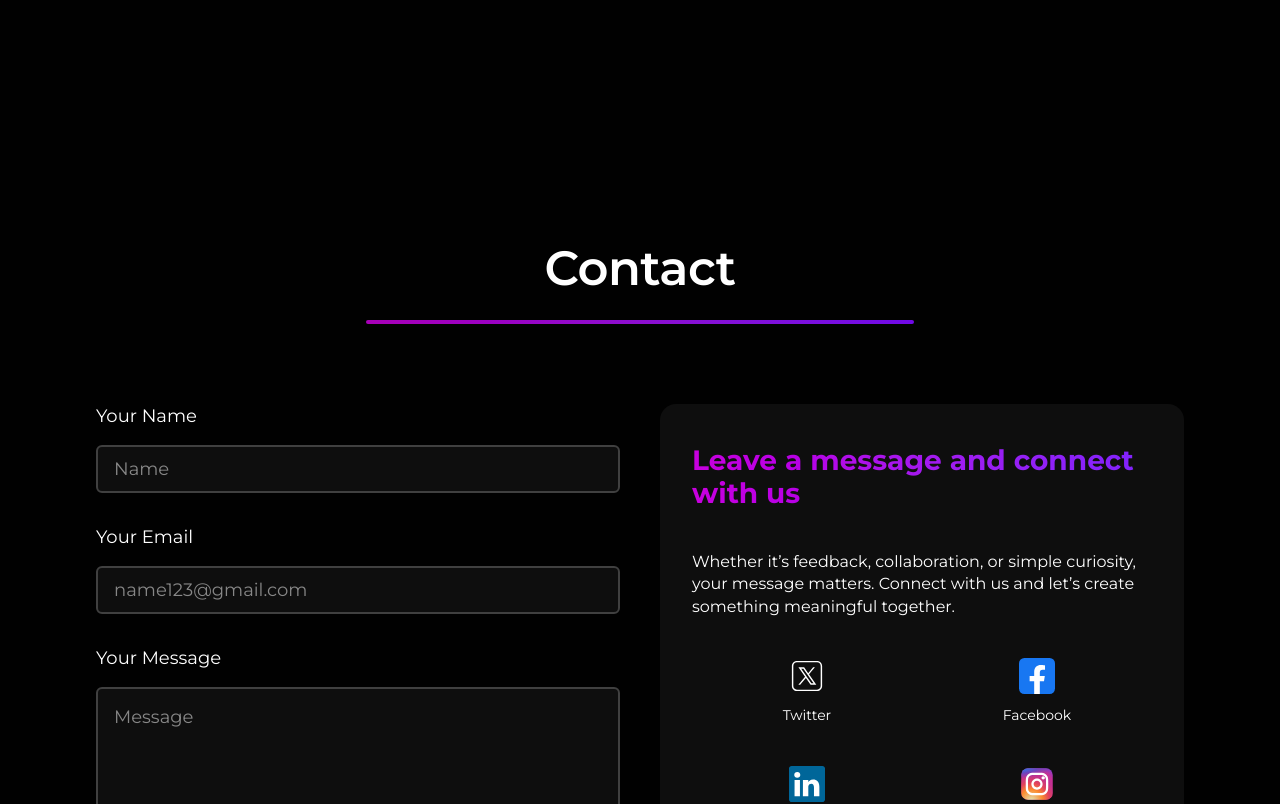
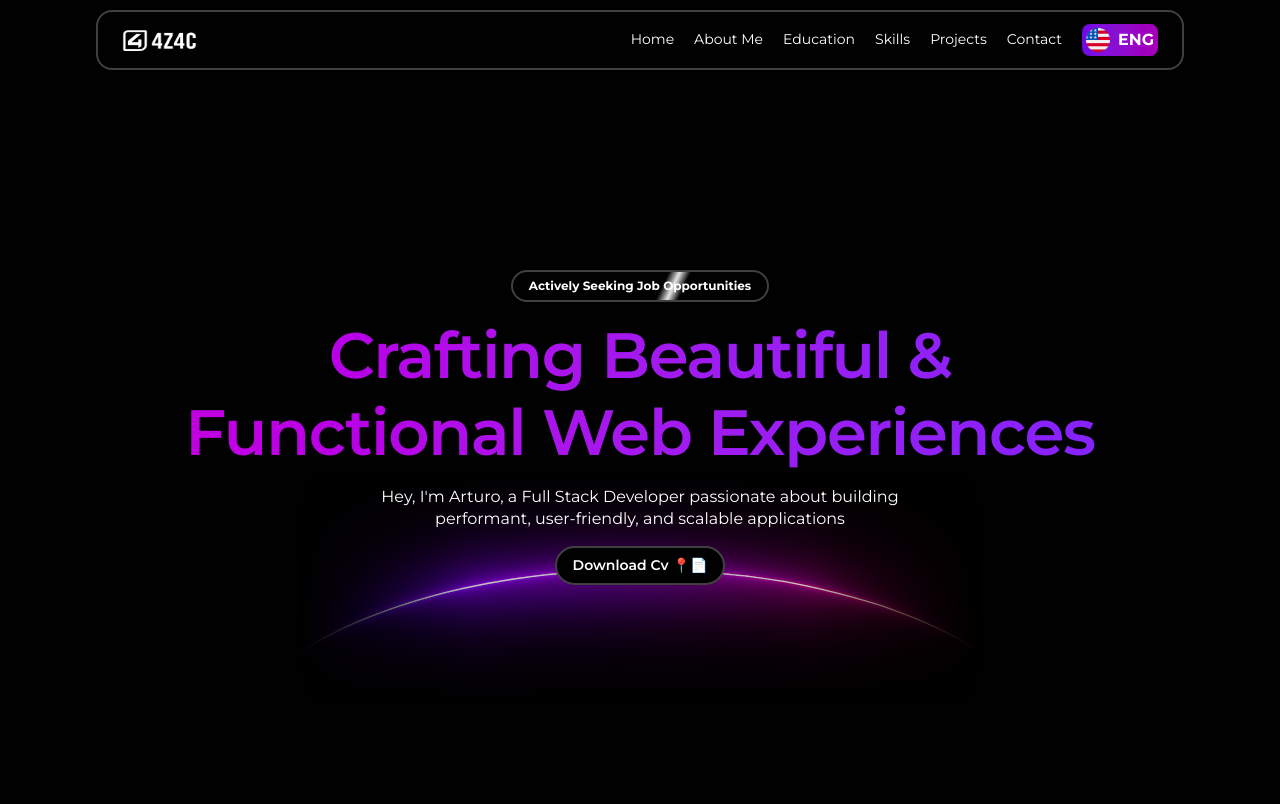
Before and after one commit to ArturoZAC/testing-forport-4z4c, a Next.js app: page / in a window 1280 px wide. Shown: the top 804 px of the page. Built offline with nearby package versions, Linux system fonts and the light colour scheme.

Commit message:
finishedScroll

```diff
--- a/src/app/(home)/page.tsx
+++ b/src/app/(home)/page.tsx
@@ -6,13 +6,13 @@ export default function HomePage() {
     // <main className="px-6">
 
     <>
-    {/* <Hero/> */}
-    {/* <About/> */}
-    {/* <Education /> */}
-    {/* <Skills /> */}
-    {/* <Projects /> */}
+    <Hero/>
+    <About/>
+    <Education />
+    <Skills />
+    <Projects />
     <Contact />
-    {/* <Footer /> */}
+    <Footer />
     </>
 
   );
--- a/src/app/globals.css
+++ b/src/app/globals.css
@@ -4,7 +4,6 @@
   --color-background: #010101;
   --color-foreground: white;
   --font-montserrat: var(--font-montserrat);
-
 }
 
 @theme {
@@ -98,6 +97,11 @@
 }
 
 @layer base {
+
+  html {
+    scroll-behavior: smooth;
+  }
+
   body {
     background: var(--color-background);
     color: var(--color-foreground);
@@ -130,9 +134,6 @@
   }
 
 }
-
-
-
 
 @layer components {
 
--- a/src/app/layout.tsx
+++ b/src/app/layout.tsx
@@ -15,7 +15,7 @@ export default function RootLayout({
   return (
     <html lang="en">
       <body
-        className={`${montserrat.className} antialiased text-secondary`}
+        className={`${montserrat.className} antialiased text-secondary scroll-smooth`}
       >
         {children}
       </body>
--- a/src/components/hero/BodyHero.tsx
+++ b/src/components/hero/BodyHero.tsx
@@ -3,7 +3,7 @@ import { BackImage } from "./BackImage";
 
 export const BodyHero = () => {
   return (
-    <div className="flex flex-col justify-center items-center h-[calc(100vh-70px)] max-md:h-[calc(100vh-60px)]">
+    <div className="flex flex-col justify-center items-center h-[calc(100vh-(-70px))] max-md:h-[calc(100vh-(-60px))]">
       <MainContainer className="space-y-[15px] relative">
         <div className="tiny-b text-tiny-d max-md:text-tiny-m grid place-items-center overflow-hidden relative text-secondary">
           <button className="relative z-9 bg-primary max-w-full py-[6px] px-[16px] rounded-full border-2 border-border overflow-hidden">
--- a/src/components/ui/NavBar.tsx
+++ b/src/components/ui/NavBar.tsx
@@ -30,8 +30,9 @@ export const NavBar = () => {
   };
 
   return (
-    <div className="flex flex-col items-center justify-center mt-[10px]">
-      <MainContainer className="h-[60px] max-md:h-[50px] rounded-[20px] flex px-6 py-4 max-md:px-3 max-md:py-2 justify-between bg-primary border-2 border-neutral-700">
+    // <div className="flex flex-col items-center justify-center mt-[10px]">
+    <div className="fixed top-[10px] left-0 w-full z-50 flex flex-col items-center justify-center">
+      <MainContainer className="h-[60px] max-md:h-[50px] rounded-2xl flex px-6 py-4 max-md:px-3 max-md:py-2 justify-between bg-primary border-2 border-neutral-700">
         <div className="flex justify-center items-center">
           <Link href="/">
             <Image src="/navbar/logo-4z4c-white.png" alt="logo" width={75} height={25} className="w-[75px] h-[25px] max-md:w-[60px]" />
@@ -43,7 +44,7 @@ export const NavBar = () => {
               {
                 links.map((link) => (
                   <li className={`underline-animate ${activeLink === link.path ? 'animate-colorChange active' : ''} flex flex-col items-center justify-center h-[inherit] text-secondary`} key={link.path}>
-                    <Link href="/" onClick={() => handleLinkClick(link.path)}>
+                    <Link href={link.path} onClick={() => handleLinkClick(link.path)}>
                       {link.name}
                     </Link>
                   </li>
@@ -94,7 +95,6 @@ export const NavBar = () => {
             </button>
             {(isMenuPressed || isClosing) && (
               <div className={`fixed top-0 left-0 w-full h-screen bg-fourth z-50 flex flex-col p-6 gap-6 border-r-2 border-neutral-700 md:hidden ${isClosing ? 'animate-slide-out-navbar' : 'animate-slide-in-navbar'}`}>
-                {/* Botón para cerrar */}
                 <div className="flex justify-end">
                   <button
                     className="group w-8 h-8 text-slate-800 bg-gradient-to-r from-violet-700 to-fuchsia-700 text-center items-center justify-center rounded shadow hover:shadow transition flex"
@@ -106,14 +106,11 @@ export const NavBar = () => {
                       viewBox="0 0 16 16"
                       xmlns="http://www.w3.org/2000/svg"
                     >
-                      {/* Esto puede ser una "X" si quieres en vez de hamburguesa */}
                       <rect y="7" width="16" height="2" rx="1" transform="rotate(45 8 8)" />
                       <rect y="7" width="16" height="2" rx="1" transform="rotate(-45 8 8)" />
                     </svg>
                   </button>
                 </div>
-
-                {/* Links */}
                 <ul className="flex flex-col justify-center items-center gap-6 mt-4">
                   {links.map((link) => (
                     <li
--- a/src/data/linksData.ts
+++ b/src/data/linksData.ts
@@ -1,26 +1,8 @@
 export const links = [
-  {
-    name: 'Home',
-    path: '/',
-  },
-  {
-    name: 'About Me',
-    path: '/about',
-  },
-  {
-    name: 'Skills',
-    path: '/skills',
-  },
-  {
-    name: 'Projects',
-    path: '/projects',
-  },
-  {
-    name: 'Education',
-    path: '/education',
-  },
-  {
-    name: 'Contact',
-    path: '/contact',
-  }
-]
+  { name: 'Home', path: '#home' },
+  { name: 'About Me', path: '#about' },
+  { name: 'Education', path: '#education' },
+  { name: 'Skills', path: '#skills' },
+  { name: 'Projects', path: '#projects' },
+  { name: 'Contact', path: '#contact' },
+];
--- a/src/views/About.tsx
+++ b/src/views/About.tsx
@@ -3,7 +3,7 @@ import { Title } from "@/components/ui";
 
 export const About = () => {
   return (
-    <section className="flex flex-col gap-y-20 mt-40 mb-40 px-6">
+    <section id="about" className="flex flex-col gap-y-20 mt-40 mb-40 px-6 scroll-mt-24">
       <Title title="About Me" />
       <BodyAbout/>
     </section>
--- a/src/views/Contact.tsx
+++ b/src/views/Contact.tsx
@@ -3,7 +3,7 @@ import { Title } from "@/components/ui";
 
 export const Contact = () => {
   return (
-    <section className="flex flex-col gap-y-20 max-md:gap-y-10 mt-60 px-6">
+    <section id="contact" className="flex flex-col gap-y-20 max-md:gap-y-10 mt-60 px-6 scroll-mt-24">
       <Title title="Contact"/>
       <BodyContact />
     </section>
--- a/src/views/Education.tsx
+++ b/src/views/Education.tsx
@@ -3,7 +3,7 @@ import { Title } from '@/components/ui'
 
 export const Education = () => {
   return (
-    <section className='flex flex-col gap-y-20 mt-40 px-6 max-md:gap-y-10'>
+    <section id='education' className='flex flex-col gap-y-20 mt-40 px-6 max-md:gap-y-10 scroll-mt-24'>
       <Title title='Education'/>
       <BodyEducation />
     </section>
--- a/src/views/Hero.tsx
+++ b/src/views/Hero.tsx
@@ -3,7 +3,7 @@ import { NavBar } from "@/components/ui";
 
 export const Hero = () => {
   return (
-    <section className="px-6">
+    <section id="#home" className="px-6">
       <NavBar />
       <BodyHero />
     </section>
--- a/src/views/Projects.tsx
+++ b/src/views/Projects.tsx
@@ -3,7 +3,7 @@ import { Title } from "@/components/ui";
 
 export const Projects = () => {
   return (
-    <section className="flex flex-col gap-y-20 mt-40 px-6 max-middle:gap-y-10">
+    <section id="projects" className="flex flex-col gap-y-20 mt-40 px-6 max-middle:gap-y-10 scroll-mt-24">
       <Title title="Projects"/>
       <BodyProject />
     </section>
--- a/src/views/Skills.tsx
+++ b/src/views/Skills.tsx
@@ -3,7 +3,10 @@ import { Title } from "@/components/ui";
 
 export const Skills = () => {
   return (
-    <section className="flex flex-col gap-y-20 max-md:gap-y-10 mt-60 bg-linear-to-tl from-violet-600 to-fuchsia-600 py-14 text-primary px-6">
+    <section
+      id="skills"
+      className="flex flex-col gap-y-20 max-md:gap-y-10 mt-60 bg-linear-to-tl from-violet-600 to-fuchsia-600 py-14 text-primary px-6 scroll-mt-24"
+    >
       <Title title="My Skills"/>
       <BodySkills />
     </section>
```
